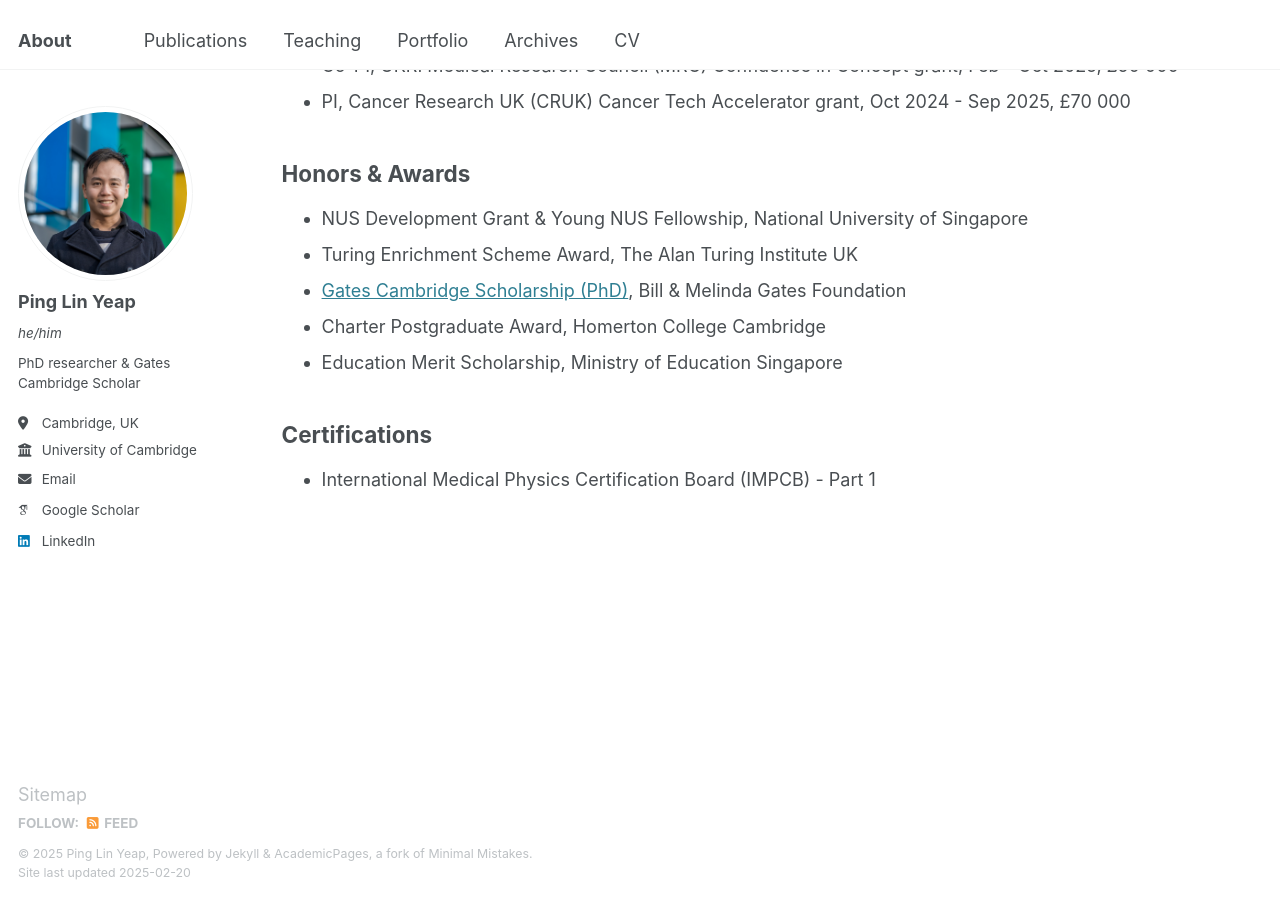
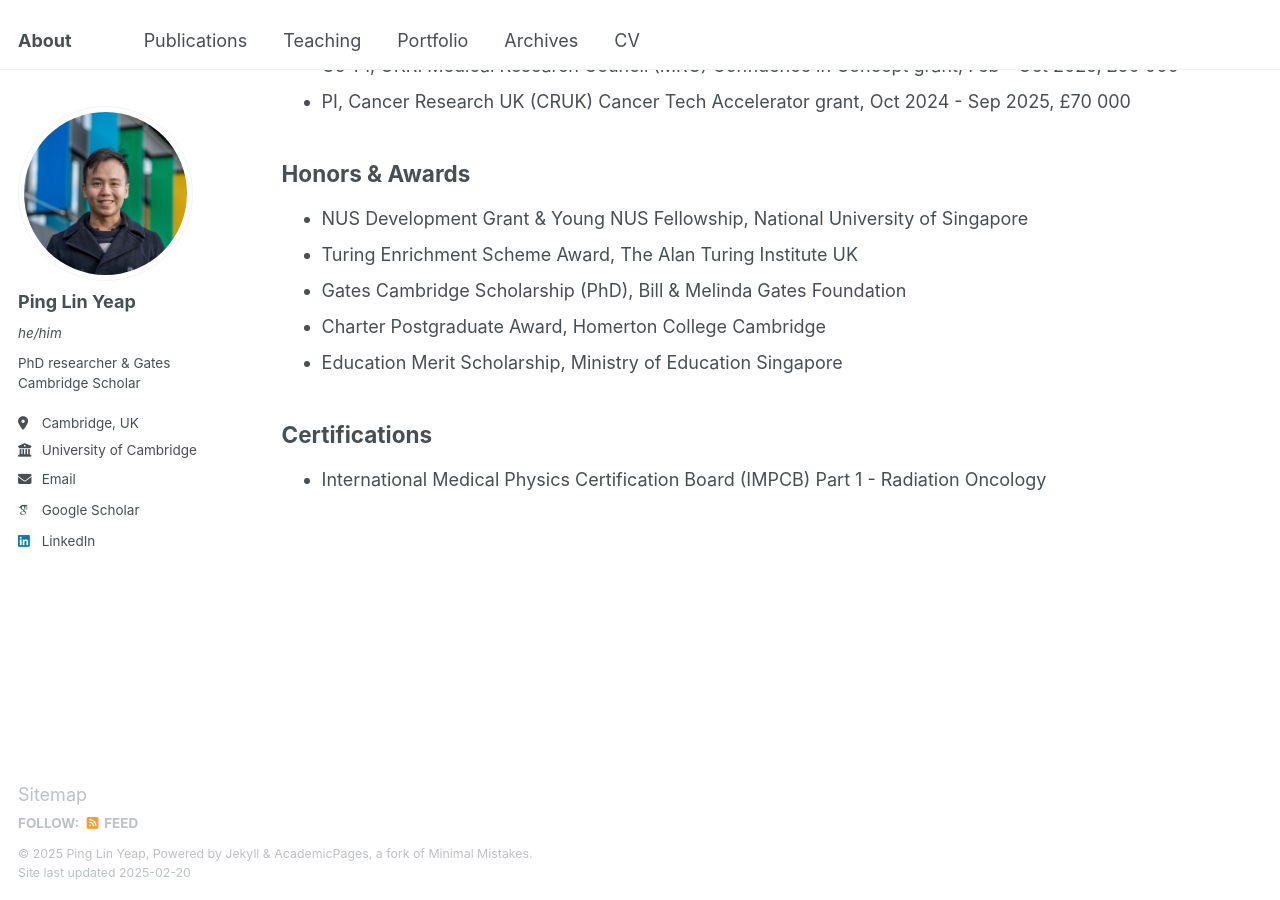
Before and after one commit to yeappl/yeappl.github.io, a Jekyll site: the page built from _pages/cv.md, in a window 1280 px wide and 900 px high, scrolled down 586 px. Built offline with Jekyll 4.4.1, drawn with Linux system fonts in a browser that asks for light colours; some web fonts are replaced.

Commit message:
Update cv.md

```diff
--- a/_pages/cv.md
+++ b/_pages/cv.md
@@ -31,10 +31,10 @@ Honors & Awards
 -----
 * NUS Development Grant &  Young NUS Fellowship, National University of Singapore
 * Turing Enrichment Scheme Award, The Alan Turing Institute UK
-* [Gates Cambridge Scholarship (PhD)](https://www.gatescambridge.org/about/news/towards-a-netflix-for-cancer-treatment/), Bill & Melinda Gates Foundation
+* Gates Cambridge Scholarship (PhD), Bill & Melinda Gates Foundation
 * Charter Postgraduate Award, Homerton College Cambridge
 * Education Merit Scholarship, Ministry of Education Singapore
 
 Certifications
 -----
-* International Medical Physics Certification Board (IMPCB) - Part 1
+* International Medical Physics Certification Board (IMPCB) Part 1 - Radiation Oncology
```
